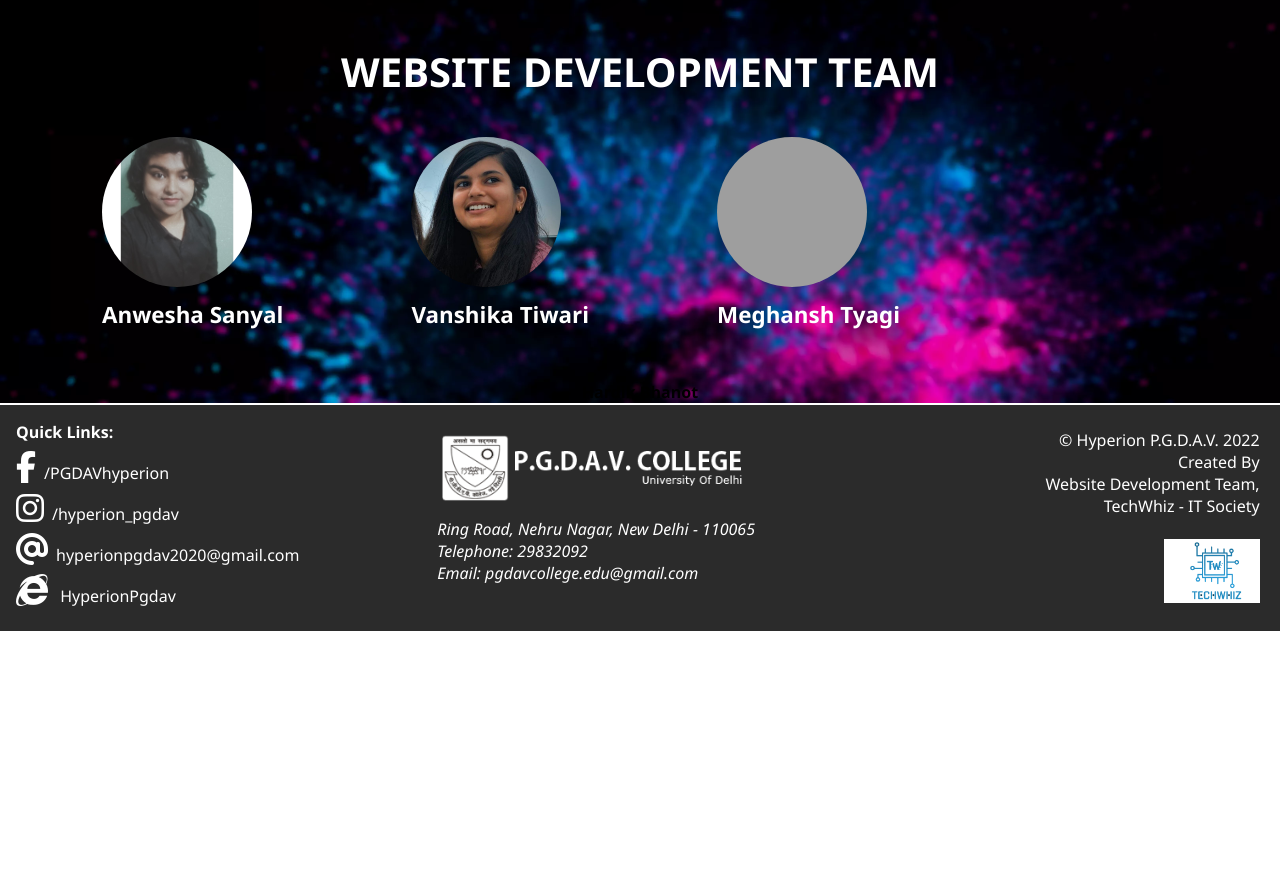
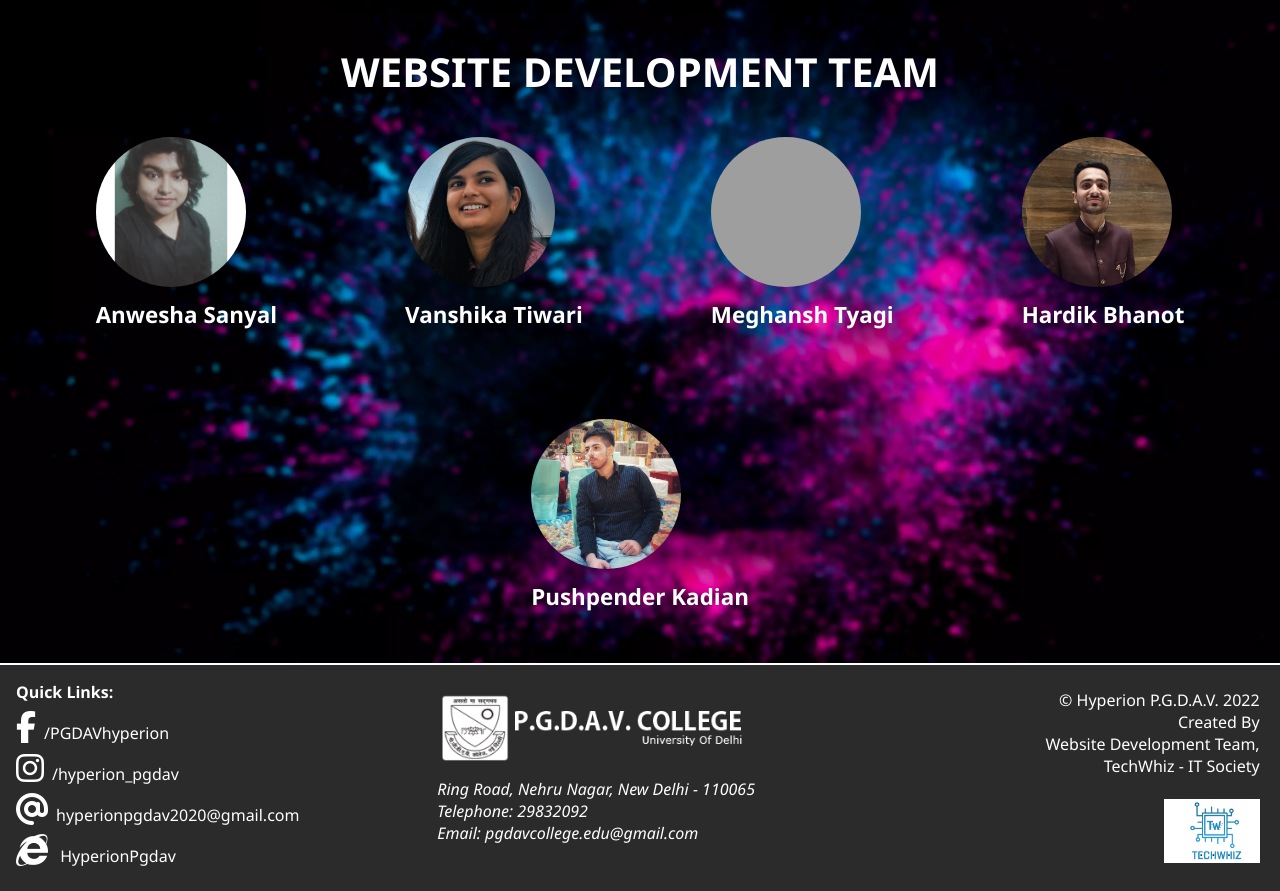
Before and after one commit to TechWhizwebD/Aaghaz22, a plain HTML site: page static/contactus.html in a window 1280 px wide. Shown: the part 920-1811 px from the top of the page. Before the commit the page ends 1551 px from the top, so only its background shows below. Drawn offline with Linux system fonts and the light colour scheme; grey boxes are pictures that could not be loaded.

Commit message:
images updated

```diff
--- a/static/contactus.html
+++ b/static/contactus.html
@@ -123,10 +123,17 @@
                      </div>
                      <h4>Meghansh Tyagi</h4>
                  </div>
+                 <div>
                     <div class="webImage">
-                         <!-- <img src="resources/teamImages/> -->
+                         <img src="resources/teamImages/HardikBhanot.jpg">
                      </div>
                      <h4>Hardik Bhanot</h4>
+                 </div>
+                 <div>
+                    <div class="webImage">
+                         <img src="resources/teamImages/Pushpender.jpeg">
+                     </div>
+                     <h4>Pushpender Kadian</h4>
                  </div>
             </div>
 
```
Also changed, not shown: static/index.html (+3 -3 lines), static/resources/teamImages/HardikBhanot.jpg (added), static/resources/teamImages/Pushpender.jpeg (added).
